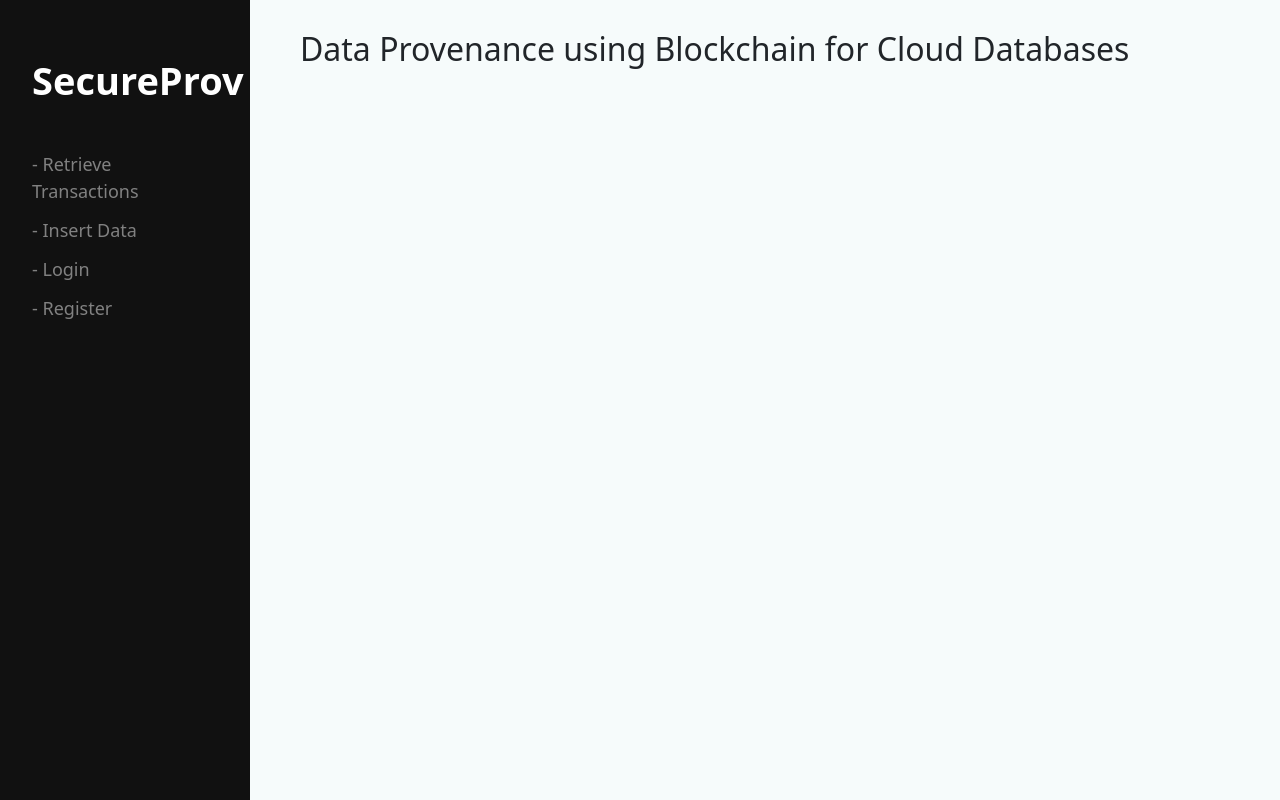
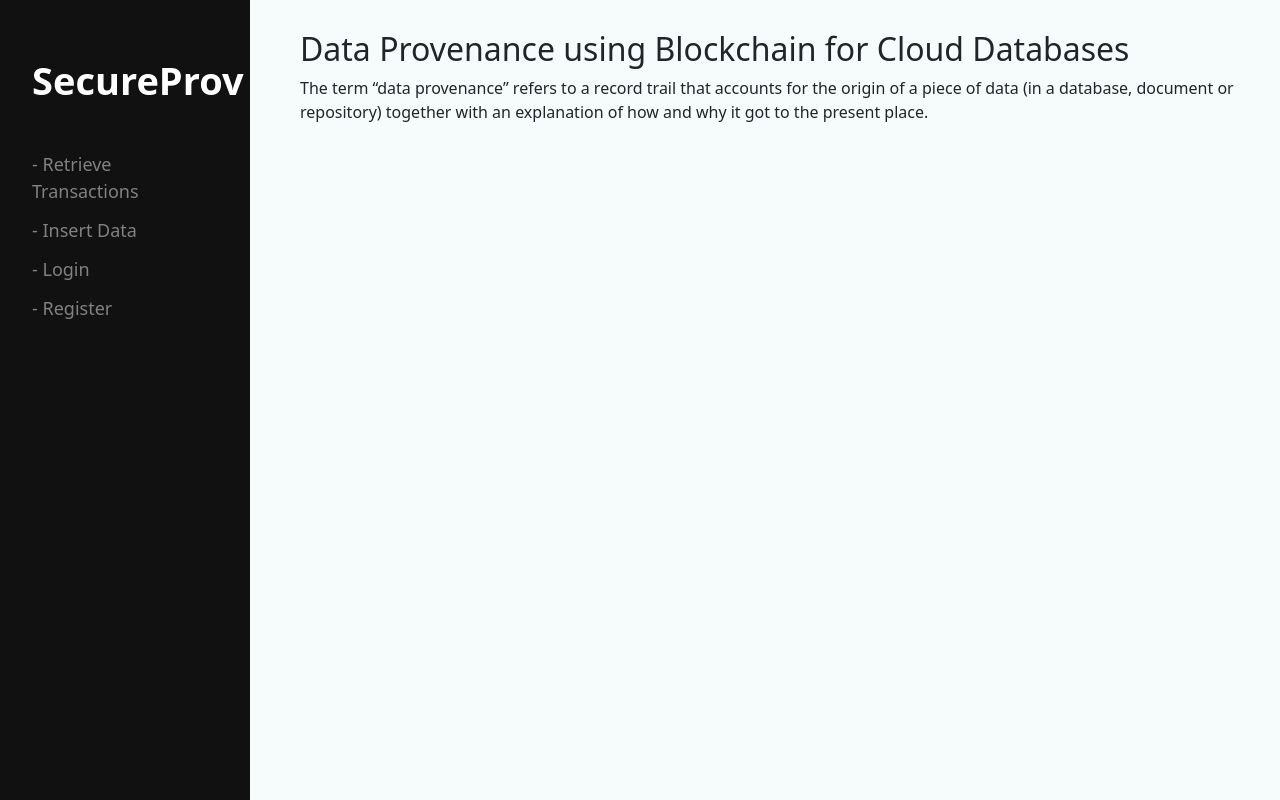
Before and after one commit to sahilcool-nsut/BlockchainDataProvenance, a Flask app: page / in a window 1280 px wide. Run offline with Flask 2, Linux system fonts and the light colour scheme.

Commit message:
slight changes

```diff
--- a/app.py
+++ b/app.py
@@ -187,6 +187,17 @@ def trigger():
 @app.route('/getData', methods=['POST'])
 def getData():
     dbID = request.form.get('dbID')
+
+    # check so that logged in user cant access any other user's database
+    loggedIn = True if "email" in session else False
+    if loggedIn:
+        currentEmail = session["email"]
+        databases= db.databasesLinked.find({"email":session["email"]})
+        print(databases)
+        dbIDs = [entry['databaseID'] for entry in databases]
+        if dbID not in dbIDs:
+            return render_template('showData.html',messages={"data":[],"urlsList":[],"loggedIn": True if "email" in session else False})
+
     finalData,urlsList = customWeb3.retrieveBlockChainData(dbID)
     return render_template('showData.html',messages={"data":finalData,"urlsList":urlsList,"loggedIn": True if "email" in session else False})
 
--- a/myWeb3.py
+++ b/myWeb3.py
@@ -5,282 +5,6 @@ import pymongo
 import datetime
 import json
 from cryptography.fernet import Fernet
-# contractAbi = [
-#     {
-#         "inputs": [
-#             {
-#                 "internalType": "uint256",
-#                 "name": "eventt",
-#                 "type": "uint256"
-#             }
-#         ],
-#         "name": "insertEntry",
-#         "outputs": [],
-#         "stateMutability": "payable",
-#         "type": "function"
-#     },
-#     {
-#         "inputs": [
-#             {
-#                 "internalType": "address",
-#                 "name": "",
-#                 "type": "address"
-#             },
-#             {
-#                 "internalType": "uint256",
-#                 "name": "",
-#                 "type": "uint256"
-#             }
-#         ],
-#         "name": "transcationData",
-#         "outputs": [
-#             {
-#                 "internalType": "uint256",
-#                 "name": "operation",
-#                 "type": "uint256"
-#             }
-#         ],
-#         "stateMutability": "view",
-#         "type": "function"
-#     }
-# ]
-# contractAddress = "0x66c3Aa6F43061fa81380940Fc4Bd05809E7Ba2BE"
-# contractAbi = [
-# 	{
-# 		"inputs": [],
-# 		"name": "clearList",
-# 		"outputs": [],
-# 		"stateMutability": "nonpayable",
-# 		"type": "function"
-# 	},
-# 	{
-# 		"inputs": [
-# 			{
-# 				"internalType": "string",
-# 				"name": "eventt",
-# 				"type": "string"
-# 			},
-# 			{
-# 				"internalType": "string",
-# 				"name": "timeStamp",
-# 				"type": "string"
-# 			},
-# 			{
-# 				"internalType": "string",
-# 				"name": "dbName",
-# 				"type": "string"
-# 			},
-# 			{
-# 				"internalType": "string",
-# 				"name": "clusterName",
-# 				"type": "string"
-# 			}
-# 		],
-# 		"name": "insertEntry",
-# 		"outputs": [],
-# 		"stateMutability": "payable",
-# 		"type": "function"
-# 	},
-# 	{
-# 		"inputs": [
-# 			{
-# 				"internalType": "string",
-# 				"name": "timeStamp",
-# 				"type": "string"
-# 			},
-# 			{
-# 				"internalType": "string",
-# 				"name": "tHash",
-# 				"type": "string"
-# 			}
-# 		],
-# 		"name": "updateTransactionHash",
-# 		"outputs": [],
-# 		"stateMutability": "payable",
-# 		"type": "function"
-# 	},
-# 	{
-# 		"inputs": [
-# 			{
-# 				"internalType": "address",
-# 				"name": "userAddress",
-# 				"type": "address"
-# 			}
-# 		],
-# 		"name": "Sizee",
-# 		"outputs": [
-# 			{
-# 				"internalType": "uint256",
-# 				"name": "",
-# 				"type": "uint256"
-# 			}
-# 		],
-# 		"stateMutability": "view",
-# 		"type": "function"
-# 	},
-# 	{
-# 		"inputs": [
-# 			{
-# 				"internalType": "address",
-# 				"name": "",
-# 				"type": "address"
-# 			},
-# 			{
-# 				"internalType": "uint256",
-# 				"name": "",
-# 				"type": "uint256"
-# 			}
-# 		],
-# 		"name": "transactionData",
-# 		"outputs": [
-# 			{
-# 				"internalType": "string",
-# 				"name": "timeStp",
-# 				"type": "string"
-# 			},
-# 			{
-# 				"internalType": "string",
-# 				"name": "DBName",
-# 				"type": "string"
-# 			},
-# 			{
-# 				"internalType": "string",
-# 				"name": "ClusName",
-# 				"type": "string"
-# 			},
-# 			{
-# 				"internalType": "string",
-# 				"name": "operation",
-# 				"type": "string"
-# 			},
-# 			{
-# 				"internalType": "string",
-# 				"name": "tranHash",
-# 				"type": "string"
-# 			}
-# 		],
-# 		"stateMutability": "view",
-# 		"type": "function"
-# 	}
-# ]
-# contractAbi = [
-#     {
-#         "inputs": [],
-#         "name": "clearList",
-#                 "outputs": [],
-#                 "stateMutability": "nonpayable",
-#                 "type": "function"
-#     },
-#     {
-#         "inputs": [
-#             {
-#                 "internalType": "string",
-#                 "name": "eventt",
-#                                 "type": "string"
-#             },
-#             {
-#                 "internalType": "string",
-#                 "name": "timeStamp",
-#                                 "type": "string"
-#             },
-#             {
-#                 "internalType": "string",
-#                 "name": "dbName",
-#                                 "type": "string"
-#             },
-#             {
-#                 "internalType": "string",
-#                 "name": "clusterName",
-#                                 "type": "string"
-#             }
-#         ],
-#         "name": "insertEntry",
-#         "outputs": [],
-#         "stateMutability": "payable",
-#                 "type": "function"
-#     },
-#     {
-#         "inputs": [
-#             {
-#                 "internalType": "string",
-#                 "name": "timeStamp",
-#                                 "type": "string"
-#             },
-#             {
-#                 "internalType": "string",
-#                 "name": "tHash",
-#                                 "type": "string"
-#             }
-#         ],
-#         "name": "updateTransactionHash",
-#         "outputs": [],
-#         "stateMutability": "payable",
-#                 "type": "function"
-#     },
-#     {
-#         "inputs": [
-#             {
-#                 "internalType": "address",
-#                 "name": "userAddress",
-#                                 "type": "address"
-#             }
-#         ],
-#         "name": "Sizee",
-#         "outputs": [
-#             {
-#                 "internalType": "uint256",
-#                 "name": "",
-#                 "type": "uint256"
-#             }
-#         ],
-#         "stateMutability": "view",
-#         "type": "function"
-#     },
-#     {
-#         "inputs": [
-#             {
-#                 "internalType": "address",
-#                 "name": "",
-#                                 "type": "address"
-#             },
-#             {
-#                 "internalType": "uint256",
-#                 "name": "",
-#                                 "type": "uint256"
-#             }
-#         ],
-#         "name": "transactionData",
-#         "outputs": [
-#             {
-#                 "internalType": "string",
-#                 "name": "timeStp",
-#                 "type": "string"
-#             },
-#             {
-#                 "internalType": "string",
-#                 "name": "DBName",
-#                 "type": "string"
-#             },
-#             {
-#                 "internalType": "string",
-#                 "name": "ClusName",
-#                 "type": "string"
-#             },
-#             {
-#                 "internalType": "string",
-#                 "name": "operation",
-#                 "type": "string"
-#             },
-#             {
-#                 "internalType": "string",
-#                 "name": "tranHash",
-#                 "type": "string"
-#             }
-#         ],
-#         "stateMutability": "view",
-#         "type": "function"
-#     }
-# ]
 contractAbi = [
 	{
 		"inputs": [
@@ -469,7 +193,7 @@ class CustomWeb3:
                 # Now create new transaction to store the transaction hash
                 # First get the index from the timestamp->index mapping
                 tx_receipt = self.webObject.eth.waitForTransactionReceipt(
-                    transactionHash, timeout=120, poll_latency=2)
+                    transactionHash, timeout=120, poll_latency=1)
                 gas_price = self.webObject.eth.getTransaction(transactionHash).gasPrice
                 gas_used = self.webObject.eth.getTransactionReceipt(transactionHash).gasUsed
                 transactionCost = gas_price * gas_used
--- a/templates/home.html
+++ b/templates/home.html
@@ -28,6 +28,11 @@
     <div class="main">
 
         <h2>Data Provenance using Blockchain for Cloud Databases</h2>
+        <p>
+            The term “data provenance” refers to a record trail that accounts for the origin of a piece of data (in a database, document or repository) together with an explanation of how and why it got to the present place.
+        </p>
+        <br>
+        <br>
         {% if messages["loggedIn"] %}
         <p> Databases Linked: </p>
         <div class="container">
```
